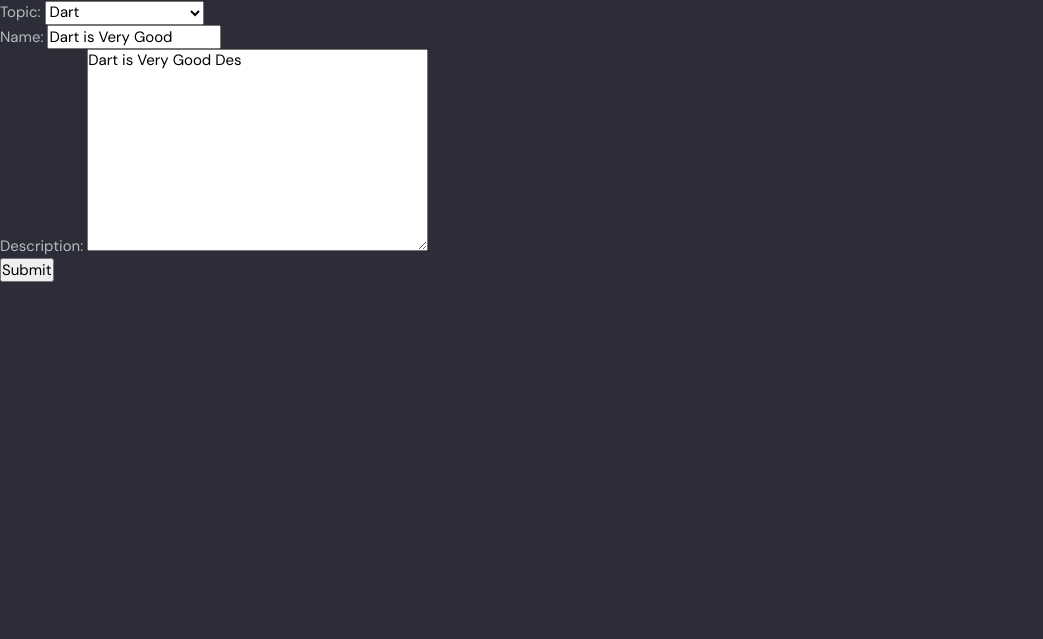
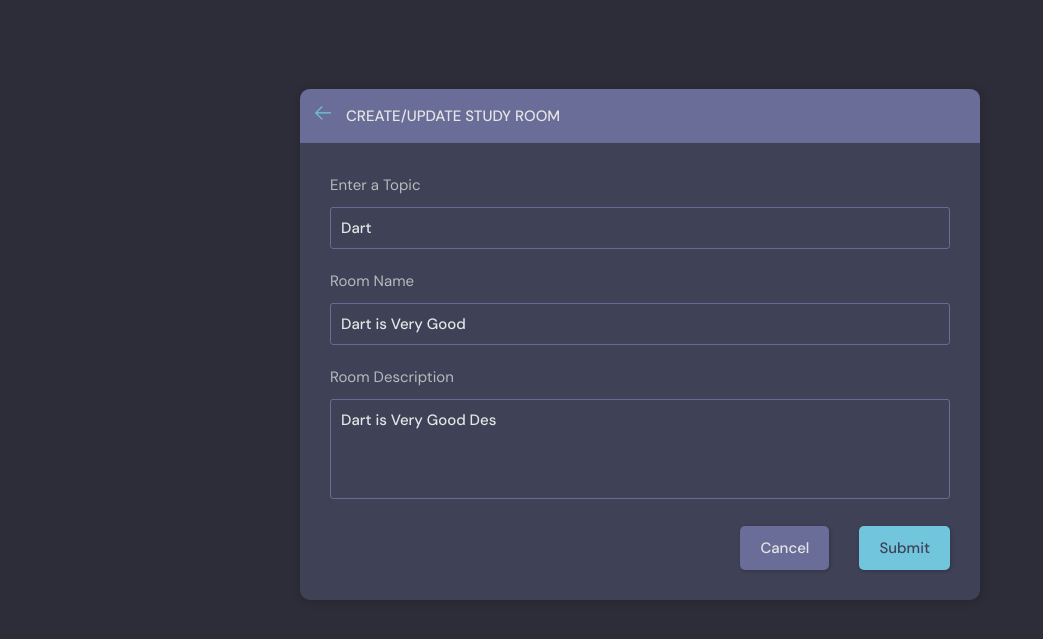
Before and after one commit to HazemHamdy7/study_buddy, a Django app: page /update-room/19/ in a window 1280 px wide. Shown: the part 76-715 px from the top of the page, without its empty margins (0-1043 px from the left). Run offline with Django 4.2, Linux system fonts and the light colour scheme; a user stored in the database is signed in; data comes from the database, SQL or seed files in the repository; both versions use the stored data as it was after the commit.

Commit message:
created room fixed it

```diff
--- a/base/templates/base/room_form.html
+++ b/base/templates/base/room_form.html
@@ -1,17 +1,85 @@
-{% extends 'main.html' %}
+{% extends 'main.html' %} {% block content %}
+<main class="create-room layout">
+  <div class="container">
+    <div class="layout__box">
+      <div class="layout__boxHeader">
+        <div class="layout__boxTitle">
+          <a href="{% url 'home' %}">
+            <svg
+              version="1.1"
+              xmlns="http://www.w3.org/2000/svg"
+              width="32"
+              height="32"
+              viewBox="0 0 32 32"
+            >
+              <title>arrow-left</title>
+              <path
+                d="M13.723 2.286l-13.723 13.714 13.719 13.714 1.616-1.611-10.96-10.96h27.625v-2.286h-27.625l10.965-10.965-1.616-1.607z"
+              ></path>
+            </svg>
+          </a>
+          <h3>Create/Update Study Room</h3>
+        </div>
+      </div>
+      <div class="layout__body">
+        <form class="form" action="" method="POST">
+          {% csrf_token %}
 
+          <div class="form__group">
+            <label for="room_topic">Enter a Topic</label>
+            <input
+              required
+              type="text"
+              value="{{room.topic.name}}"
+              name="topic"
+              list="topic-list"
+            />
 
-{% block content %}
-<div>
-    <form method="POST" action="">
-        {% csrf_token %}
-        {{form.as_p}}
+            <datalist id="topic-list">
+              <select id="room_topic">
+                {% for topic in topics %}
+                <option value="{{topic.name}}">{{topic.name}}</option>
+                {% endfor %}
+              </select>
+            </datalist>
+          </div>
 
-        <input type="submit" value="Submit">
+          <div class="form__group">
+            <label for="room_name">Room Name</label>
+            {{form.name}}
+          </div>
 
-    </form>
+          <div class="form__group">
+            <label for="room_description">Room Description</label>
+            {{form.description}}
+          </div>
 
+          <!--
+          <div class="form__group">
+            <label for="room_topic">Topic</label>
+            <input
+              required
+              type="text"
+              name="topic"
+              id="room_topic"
+              list="topic-list"
+            />
+            <datalist id="topic-list">
+              <select id="room_topic">
+                <option value="">Select your topic</option>
+                <option value="Python">Python</option>
+                <option value="Django">Django</option>
+              </select>
+            </datalist>
+          </div> -->
 
-</div>
-
+          <div class="form__action">
+            <a class="btn btn--dark" href="index.html">Cancel</a>
+            <button class="btn btn--main" type="submit">Submit</button>
+          </div>
+        </form>
+      </div>
+    </div>
+  </div>
+</main>
 {% endblock content %}
--- a/base/views.py
+++ b/base/views.py
@@ -133,16 +133,27 @@ def userProfile(request, pk):
 @login_required(login_url='login')
 def createRoom(request):
     form = RoomForm()
+    topics = Topic.objects.all()
 
     if request.method == 'POST':
-        form = RoomForm(request.POST)
-        if form.is_valid():
-            room = form.save(commit=False)
-            room.host = request.user
-            room.save()
-            return redirect('home')
 
-    context = {'form': form}
+        topic_name = request.POST.get('topic')
+        topic, created = Topic.objects.get_or_create(name=topic_name)
+
+        Room.objects.create(
+            host=request.user,
+            topic=topic,
+            name=request.POST.get('name'),
+            description=request.POST.get('description')
+        )
+        # form = RoomForm(request.POST)
+        # if form.is_valid():
+        #     room = form.save(commit=False)
+        #     room.host = request.user
+        #     room.save()
+        return redirect('home')
+
+    context = {'form': form, "topics": topics}
     return render(request, 'base/room_form.html', context)
 
 
@@ -150,17 +161,25 @@ def createRoom(request):
 def updateRoom(request, pk):
     room = Room.objects.get(id=pk)
     form = RoomForm(instance=room)
+    topics = Topic.objects.all()
 
     if request.user != room.host:
         return HttpResponse('Your are not allowed here !')
 
     if request.method == 'POST':
-        form = RoomForm(request.POST, instance=room)
-        if form.is_valid():
-            form.save()
-            return redirect('home')
+        topic_name = request.POST.get('topic')
+        topic, created = Topic.objects.get_or_create(name=topic_name)
+        room.name = request.POST.get('name')
+        room.topic = topic
+        room.description = request.POST.get('description')
+        room.save()
 
-    context = {'form': form}
+        # form = RoomForm(request.POST, instance=room)
+        # if form.is_valid():
+        #     form.save()
+        return redirect('home')
+
+    context = {'form': form, "topics": topics, 'room': room}
     return render(request, 'base/room_form.html', context)
 
 
```
Also changed, not shown: base/templates/base/room_form_old.html (added, +17 -0 lines), db.sqlite3.
